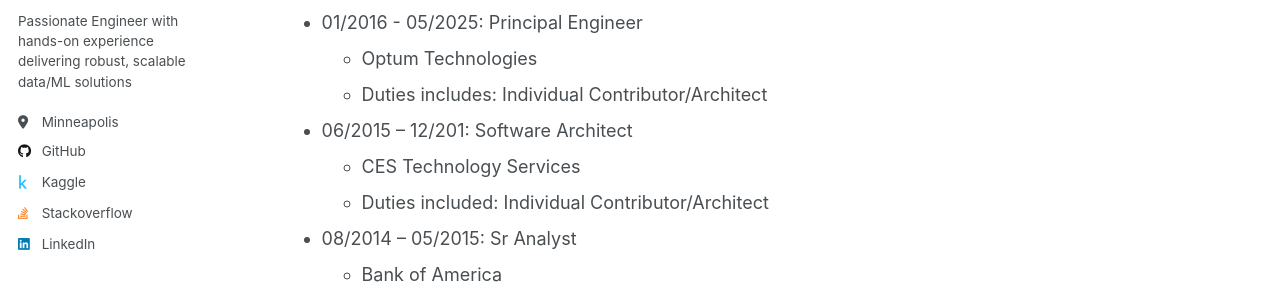
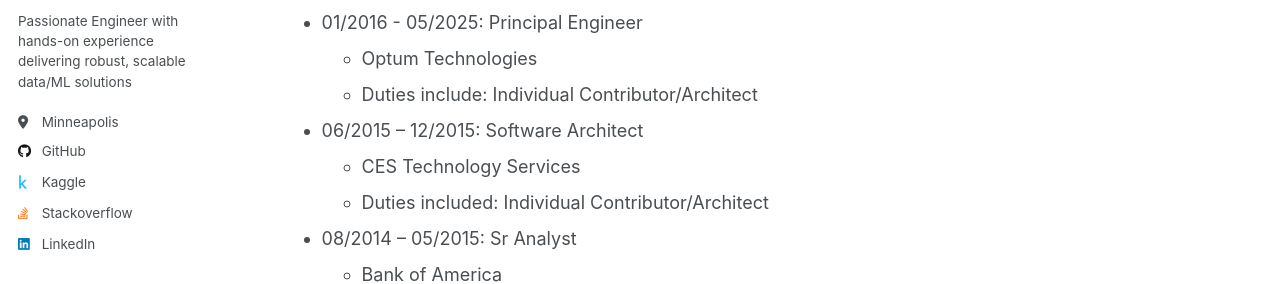
Before and after one commit to jilani20/jilani20.github.io, a Jekyll site: the page built from _pages/cv.md, in a window 1280 px wide and 1326 px high. Shown: the part 353-637 px from the top of the window. Built offline with Jekyll 4.4.1, drawn with Linux system fonts in a browser that asks for light colours; a script that is not in the unit is left out.

Commit message:
Update cv.md

```diff
--- a/_pages/cv.md
+++ b/_pages/cv.md
@@ -20,9 +20,9 @@
 ======
 * 01/2016 - 05/2025: Principal Engineer
   * Optum Technologies
-  * Duties includes: Individual Contributor/Architect
+  * Duties include: Individual Contributor/Architect
 
-* 06/2015 – 12/201: Software Architect
+* 06/2015 – 12/2015: Software Architect
   * CES Technology Services
   * Duties included: Individual Contributor/Architect
 
```
